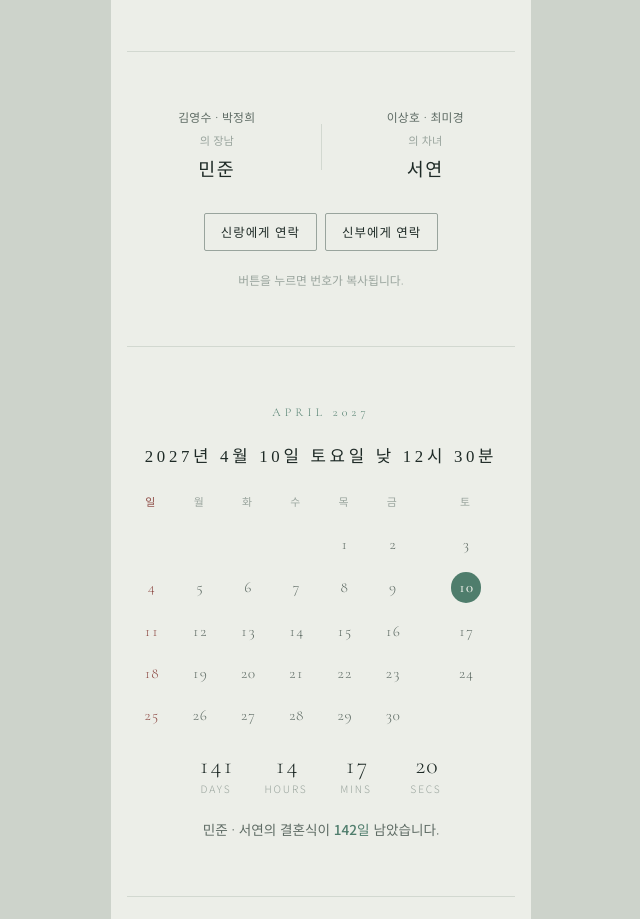
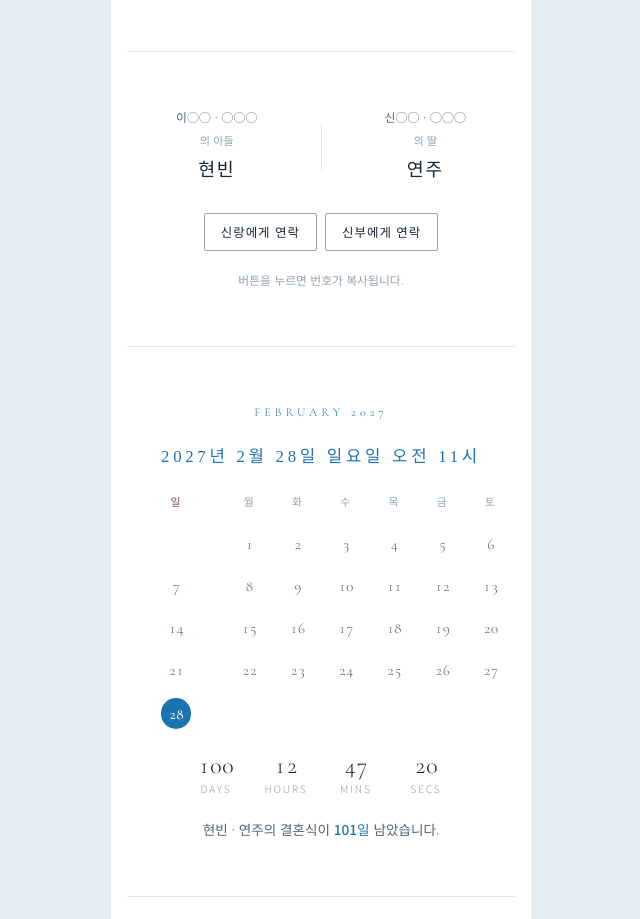
Before and after one commit to lhbbbb/wedding, a plain HTML site: page docs/index.html in a window 1280 px wide. Shown: the part 1213-2132 px from the top of the page, without its empty margins (319-959 px from the left). Drawn offline with nearby package versions, Linux system fonts and the light colour scheme; a web font is replaced by a local one.

Commit message:
흰 배경 + 하늘색 제목으로 변경, 실제 예식 정보 반영
배경을 흰색으로 바꾸면서 단락 제목(eyebrow, h2)을 하늘색으로 묶었다.
#1c74ae 는 흰 바탕에서 5.1:1 로, 작은 제목 글씨가 읽히는 선에서 가장 밝은 톤이다.

이현빈 · 신연주 / 2027.02.28 11:00 / 더컨벤션 송파문정 12F 그랜드볼룸홀.
식장 주소·전화·교통은 공식 홈페이지 기준. 혼주 성함과 계좌는 아직 자리표시.

Co-Authored-By: Claude Opus 5 <noreply@anthropic.com>

```diff
--- a/docs/index.html
+++ b/docs/index.html
@@ -4,13 +4,13 @@
 <meta charset="utf-8">
 <meta name="viewport" content="width=device-width, initial-scale=1, viewport-fit=cover">
 <meta name="robots" content="noindex, nofollow, noarchive">
-<meta name="description" content="김민준 · 이서연 결혼합니다. 2027년 4월 10일 토요일 낮 12시 30분, 그랜드컨벤션 3층 그랜드홀.">
-<meta name="theme-color" content="#eceee8" media="(prefers-color-scheme: light)">
-<meta name="theme-color" content="#19201d" media="(prefers-color-scheme: dark)">
+<meta name="description" content="이현빈 · 신연주 결혼합니다. 2027년 2월 28일 일요일 오전 11시, 더컨벤션 송파문정 12F 그랜드볼룸홀.">
+<meta name="theme-color" content="#ffffff" media="(prefers-color-scheme: light)">
+<meta name="theme-color" content="#151b21" media="(prefers-color-scheme: dark)">
 <meta property="og:type" content="website">
 <meta property="og:site_name" content="모바일 청첩장">
-<meta property="og:title" content="김민준 · 이서연 결혼합니다">
-<meta property="og:description" content="2027년 4월 10일 토요일 낮 12시 30분 · 그랜드컨벤션 3층 그랜드홀">
+<meta property="og:title" content="이현빈 · 신연주 결혼합니다">
+<meta property="og:description" content="2027년 2월 28일 일요일 오전 11시 · 더컨벤션 송파문정 12F 그랜드볼룸홀">
 <meta property="og:url" content="https://lhbbbb.github.io/wedding/">
 <meta name="twitter:card" content="summary_large_image">
 <style>
@@ -24,7 +24,7 @@
   img { max-width: 100%; }
   [hidden] { display: none !important; }
 </style>
-<title>민준 서연 결혼합니다</title>
+<title>현빈 연주 결혼합니다</title>
 <meta name="claude:viewport-fit-sides" content="cover">
 <link rel="preconnect" href="https://fonts.googleapis.com">
 <link rel="preconnect" href="https://fonts.gstatic.com" crossorigin>
@@ -33,15 +33,16 @@
   /* Layout: 420px 세로 한 칸. 청자빛 종이 카드가 먹색 바탕 위에 떠 있고,
      섹션은 얇은 선 하나로만 나뉜다. 가로 요소는 전부 세로로 접힌다. */
   :root {
-    --paper:      #eceee8;   /* 청자 안개가 낀 종이 */
-    --paper-deep: #e0e4dc;   /* 한 겹 들어간 면 */
-    --ground:     #cdd3cb;   /* 카드 뒤 바탕 */
-    --ink:        #1e2a26;   /* 먹 */
-    --ink-soft:   #5e6b64;   /* 작은 글씨 */
-    --ink-faint:  #99a49d;   /* 선, 보조 */
-    --celadon:    #4f7d6c;   /* 청자 강조색 */
+    --paper:      #ffffff;   /* 흰 종이 */
+    --paper-deep: #f2f7fb;   /* 한 겹 들어간 면 */
+    --ground:     #e3edf4;   /* 카드 뒤 바탕 */
+    --ink:        #182532;   /* 먹 — 푸른빛을 살짝 머금은 */
+    --ink-soft:   #566370;   /* 작은 글씨 */
+    --ink-faint:  #93a2ae;   /* 선, 보조 */
+    --sky:        #1c74ae;   /* 단락 제목 — 흰 바탕에서 5.1:1 */
+    --sky-soft:   #8fcdec;   /* 장식용 옅은 하늘 */
     --seal:       #a4403b;   /* 인장 주사 */
-    --rule:       #d2d8d0;
+    --rule:       #dce6ee;
 
     --kr-serif: "Gowun Batang", "Nanum Myeongjo", "Apple SD Gothic Neo", serif;
     --kr-sans:  "Noto Sans KR", "Apple SD Gothic Neo", system-ui, sans-serif;
@@ -50,28 +51,30 @@
   @media (prefers-color-scheme: dark) {
     :root:not([data-theme="light"]) {
       color-scheme: dark;
-      --paper:      #19201d;
-      --paper-deep: #141a18;
-      --ground:     #0d1210;
-      --ink:        #e7ebe5;
-      --ink-soft:   #9aa69e;
-      --ink-faint:  #5e6b64;
-      --celadon:    #8fc0ac;
+      --paper:      #151b21;
+      --paper-deep: #10161b;
+      --ground:     #0b0f13;
+      --ink:        #e6ecf2;
+      --ink-soft:   #9aa7b3;
+      --ink-faint:  #5e6b76;
+      --sky:        #7fc8f0;
+      --sky-soft:   #3e7fa3;
       --seal:       #d4756e;
-      --rule:       #2a332f;
+      --rule:       #273038;
     }
   }
   :root[data-theme="dark"] {
     color-scheme: dark;
-    --paper:      #19201d;
-    --paper-deep: #141a18;
-    --ground:     #0d1210;
-    --ink:        #e7ebe5;
-    --ink-soft:   #9aa69e;
-    --ink-faint:  #5e6b64;
-    --celadon:    #8fc0ac;
+    --paper:      #151b21;
+    --paper-deep: #10161b;
+    --ground:     #0b0f13;
+    --ink:        #e6ecf2;
+    --ink-soft:   #9aa7b3;
+    --ink-faint:  #5e6b76;
+    --sky:        #7fc8f0;
+    --sky-soft:   #3e7fa3;
     --seal:       #d4756e;
-    --rule:       #2a332f;
+    --rule:       #273038;
   }
 
   * { box-sizing: border-box; }
@@ -108,7 +111,7 @@
     font-size: 0.75rem;
     letter-spacing: 0.34em;
     text-transform: uppercase;
-    color: var(--celadon);
+    color: var(--sky);
     margin: 0;
   }
   h2 {
@@ -116,6 +119,7 @@
     font-size: 1.05rem;
     font-weight: 400;
     letter-spacing: 0.22em;
+    color: var(--sky);
     margin: 0;
     text-wrap: balance;
   }
@@ -133,7 +137,7 @@
     max-width: 100%;
     border: 1px solid var(--rule);
     background:
-      radial-gradient(120% 90% at 50% 8%, color-mix(in srgb, var(--celadon) 16%, transparent), transparent 62%),
+      radial-gradient(120% 90% at 50% 8%, color-mix(in srgb, var(--sky-soft) 45%, transparent), transparent 62%),
       var(--paper-deep);
     display: grid;
     place-items: center;
@@ -158,7 +162,7 @@
     font-family: var(--latin);
     font-style: italic;
     font-size: 1.5rem;
-    color: var(--celadon);
+    color: var(--sky);
     padding: 0 0.35em;
     vertical-align: 0.08em;
   }
@@ -228,7 +232,7 @@
     place-items: center;
     width: 2em; height: 2em;
     border-radius: 50%;
-    background: var(--celadon);
+    background: var(--sky);
     color: var(--paper);
     font-weight: 500;
   }
@@ -246,7 +250,7 @@
     font-size: 0.85rem;
     color: var(--ink-soft);
   }
-  .dday b { color: var(--celadon); font-weight: 500; }
+  .dday b { color: var(--sky); font-weight: 500; }
 
   /* ── 갤러리 ───────────────────────────── */
   .gallery {
@@ -296,7 +300,7 @@
   .way { display: grid; grid-template-columns: 58px 1fr; gap: 12px; align-items: start; }
   .way dt {
     font-size: 0.7rem; letter-spacing: 0.1em; color: var(--paper);
-    background: var(--celadon);
+    background: var(--sky);
     border-radius: 2px;
     text-align: center;
     padding: 2px 0;
@@ -319,8 +323,8 @@
     cursor: pointer;
     transition: background .18s, border-color .18s, color .18s;
   }
-  button:hover { border-color: var(--celadon); color: var(--celadon); }
-  button:focus-visible { outline: 2px solid var(--celadon); outline-offset: 2px; }
+  button:hover { border-color: var(--sky); color: var(--sky); }
+  button:focus-visible { outline: 2px solid var(--sky); outline-offset: 2px; }
   .acct-group { width: 100%; display: flex; flex-direction: column; gap: 10px; }
   details {
     border: 1px solid var(--rule);
@@ -405,9 +409,9 @@
   <section class="cover">
     <p class="eyebrow">We're getting married</p>
     <div class="frame" style="margin-top:22px"></div>
-    <p class="cover-names">김민준<span class="amp">&amp;</span>이서연</p>
-    <p class="cover-date">2027 . 04 . 10 &nbsp;SAT&nbsp; 12:30 PM</p>
-    <p class="cover-place">그랜드컨벤션 3층 그랜드홀</p>
+    <p class="cover-names">이현빈<span class="amp">&amp;</span>신연주</p>
+    <p class="cover-date">2027 . 02 . 28 &nbsp;SUN&nbsp; 11:00 AM</p>
+    <p class="cover-place">더컨벤션 송파문정 12F 그랜드볼룸홀</p>
   </section>
 
   <section>
@@ -428,15 +432,15 @@
   <section>
     <div class="parents">
       <div class="side">
-        <span class="elders">김영수 · 박정희</span>
-        <span class="rel">의 장남</span>
-        <span class="child">민준</span>
+        <span class="elders">이◯◯ · ◯◯◯</span>
+        <span class="rel">의 아들</span>
+        <span class="child">현빈</span>
       </div>
       <span class="divider"></span>
       <div class="side">
-        <span class="elders">이상호 · 최미경</span>
-        <span class="rel">의 차녀</span>
-        <span class="child">서연</span>
+        <span class="elders">신◯◯ · ◯◯◯</span>
+        <span class="rel">의 딸</span>
+        <span class="child">연주</span>
       </div>
     </div>
     <div class="btn-row" style="margin-top:8px">
@@ -447,18 +451,18 @@
   </section>
 
   <section>
-    <p class="eyebrow">April 2027</p>
-    <h2>2027년 4월 10일 토요일 낮 12시 30분</h2>
-    <table class="cal" aria-label="2027년 4월 달력">
+    <p class="eyebrow">February 2027</p>
+    <h2>2027년 2월 28일 일요일 오전 11시</h2>
+    <table class="cal" aria-label="2027년 2월 달력">
       <thead>
         <tr><th class="sun">일</th><th>월</th><th>화</th><th>수</th><th>목</th><th>금</th><th>토</th></tr>
       </thead>
       <tbody>
-        <tr><td></td><td></td><td></td><td></td><td>1</td><td>2</td><td>3</td></tr>
-        <tr><td class="sun">4</td><td>5</td><td>6</td><td>7</td><td>8</td><td>9</td><td><span class="day-mark">10</span></td></tr>
-        <tr><td class="sun">11</td><td>12</td><td>13</td><td>14</td><td>15</td><td>16</td><td>17</td></tr>
-        <tr><td class="sun">18</td><td>19</td><td>20</td><td>21</td><td>22</td><td>23</td><td>24</td></tr>
-        <tr><td class="sun">25</td><td>26</td><td>27</td><td>28</td><td>29</td><td>30</td><td></td></tr>
+        <tr><td></td><td>1</td><td>2</td><td>3</td><td>4</td><td>5</td><td>6</td></tr>
+        <tr><td class="sun">7</td><td>8</td><td>9</td><td>10</td><td>11</td><td>12</td><td>13</td></tr>
+        <tr><td class="sun">14</td><td>15</td><td>16</td><td>17</td><td>18</td><td>19</td><td>20</td></tr>
+        <tr><td class="sun">21</td><td>22</td><td>23</td><td>24</td><td>25</td><td>26</td><td>27</td></tr>
+        <tr><td><span class="day-mark">28</span></td><td></td><td></td><td></td><td></td><td></td><td></td></tr>
       </tbody>
     </table>
     <div class="countdown" id="countdown" aria-hidden="true">
@@ -467,7 +471,7 @@
       <div><span class="n" id="cd-m">—</span><span class="l">MINS</span></div>
       <div><span class="n" id="cd-s">—</span><span class="l">SECS</span></div>
     </div>
-    <p class="dday" id="dday">민준 · 서연의 결혼식이 <b>142일</b> 남았습니다.</p>
+    <p class="dday" id="dday">현빈 · 연주의 결혼식이 <b>101일</b> 남았습니다.</p>
   </section>
 
   <section>
@@ -480,18 +484,18 @@
 
   <section>
     <p class="eyebrow">Location</p>
-    <p class="venue-name">그랜드컨벤션 3층 그랜드홀</p>
-    <p class="addr">서울특별시 강남구 테헤란로 123<br>02-1234-5678</p>
+    <p class="venue-name">더컨벤션 송파문정 12F 그랜드볼룸홀</p>
+    <p class="addr">서울특별시 송파구 송파대로 155 (NH송파농협)<br>02-6418-5000</p>
     <div class="map"><span class="pin"></span><span class="cap">지도 자리 — 카카오맵 / 네이버지도 연동</span></div>
     <div class="btn-row">
-      <button type="button" data-copy="서울특별시 강남구 테헤란로 123 그랜드컨벤션" data-label="주소">주소 복사</button>
-      <button type="button" data-copy="02-1234-5678" data-label="예식장 전화번호">예식장 전화</button>
+      <button type="button" data-copy="서울특별시 송파구 송파대로 155 더컨벤션 송파문정" data-label="주소">주소 복사</button>
+      <button type="button" data-copy="02-6418-5000" data-label="예식장 전화번호">예식장 전화</button>
     </div>
     <dl class="ways">
-      <div class="way"><dt>지하철</dt><dd>2호선 역삼역 3번 출구에서 도보 5분</dd></div>
-      <div class="way"><dt>버스</dt><dd>간선 146, 341 · 지선 4412 — 역삼역 정류장 하차</dd></div>
-      <div class="way"><dt>주차</dt><dd>건물 지하 1~4층, 2시간 무료. 안내 데스크에서 주차권을 받아 주세요.</dd></div>
-      <div class="way"><dt>식사</dt><dd>예식 후 같은 층 연회장에서 뷔페로 모십니다.</dd></div>
+      <div class="way"><dt>지하철</dt><dd>8호선 문정역 3번 출구에서 도보 5분</dd></div>
+      <div class="way"><dt>버스</dt><dd>간선 302, 303, 333, 345 · 지선 3322, 3420 — 문정역 하차</dd></div>
+      <div class="way"><dt>주차</dt><dd>건물 주차장 800대 이상 이용 가능. 무료 주차 시간은 확인 후 안내드립니다.</dd></div>
+      <div class="way"><dt>식사</dt><dd>예식 후 연회장에서 뷔페로 모십니다.</dd></div>
     </dl>
   </section>
 
@@ -504,12 +508,12 @@
         <summary><span>신랑 측</span></summary>
         <div class="acct-list">
           <div class="acct">
-            <span><span class="who">신랑 김민준</span><br><span class="no">국민 123456-01-123456</span></span>
-            <button type="button" data-copy="국민 123456-01-123456 김민준" data-label="계좌번호">복사</button>
+            <span><span class="who">신랑 이현빈</span><br><span class="no">국민 123456-01-123456</span></span>
+            <button type="button" data-copy="국민 123456-01-123456 이현빈" data-label="계좌번호">복사</button>
           </div>
           <div class="acct">
-            <span><span class="who">아버지 김영수</span><br><span class="no">신한 110-234-567890</span></span>
-            <button type="button" data-copy="신한 110-234-567890 김영수" data-label="계좌번호">복사</button>
+            <span><span class="who">아버지 이◯◯</span><br><span class="no">신한 110-234-567890</span></span>
+            <button type="button" data-copy="신한 110-234-567890 이◯◯" data-label="계좌번호">복사</button>
           </div>
         </div>
       </details>
@@ -517,12 +521,12 @@
         <summary><span>신부 측</span></summary>
         <div class="acct-list">
           <div class="acct">
-            <span><span class="who">신부 이서연</span><br><span class="no">카카오뱅크 3333-01-1234567</span></span>
-            <button type="button" data-copy="카카오뱅크 3333-01-1234567 이서연" data-label="계좌번호">복사</button>
+            <span><span class="who">신부 신연주</span><br><span class="no">카카오뱅크 3333-01-1234567</span></span>
+            <button type="button" data-copy="카카오뱅크 3333-01-1234567 신연주" data-label="계좌번호">복사</button>
           </div>
           <div class="acct">
-            <span><span class="who">어머니 최미경</span><br><span class="no">우리 1002-345-678901</span></span>
-            <button type="button" data-copy="우리 1002-345-678901 최미경" data-label="계좌번호">복사</button>
+            <span><span class="who">어머니 ◯◯◯</span><br><span class="no">우리 1002-345-678901</span></span>
+            <button type="button" data-copy="우리 1002-345-678901 ◯◯◯" data-label="계좌번호">복사</button>
           </div>
         </div>
       </details>
@@ -530,7 +534,7 @@
   </section>
 
   <section>
-    <span class="seal-mark">민준<br>서연</span>
+    <span class="seal-mark">현빈<br>연주</span>
     <p class="note">화환은 정중히 사양합니다.<br>오시는 마음만으로 충분합니다.</p>
     <div class="btn-row" style="margin-top:6px">
       <button type="button" id="share">청첩장 링크 복사</button>
@@ -546,7 +550,7 @@
 
 <script>
 (function () {
-  var WEDDING = new Date("2027-04-10T12:30:00+09:00");
+  var WEDDING = new Date("2027-02-28T11:00:00+09:00");
   var toast = document.getElementById("toast"), timer;
 
   function say(msg) {
@@ -586,7 +590,7 @@
   share.addEventListener("click", function () {
     var url = location.href;
     if (navigator.share) {
-      navigator.share({ title: "김민준 ♥ 이서연 결혼합니다", url: url }).catch(function () { copy(url, "링크"); });
+      navigator.share({ title: "이현빈 ♥ 신연주 결혼합니다", url: url }).catch(function () { copy(url, "링크"); });
     } else {
       copy(url, "링크");
     }
@@ -604,8 +608,8 @@
     document.getElementById("cd-s").textContent = pad(s % 60);
     var days = Math.ceil(s / 86400);
     document.getElementById("dday").innerHTML = past
-      ? "민준 · 서연의 결혼식 날입니다. 함께해 주셔서 감사합니다."
-      : "민준 · 서연의 결혼식이 <b>" + days + "일</b> 남았습니다.";
+      ? "현빈 · 연주의 결혼식 날입니다. 함께해 주셔서 감사합니다."
+      : "현빈 · 연주의 결혼식이 <b>" + days + "일</b> 남았습니다.";
   }
   tick();
   setInterval(tick, 1000);
```
Also changed, not shown: invitation.html (+76 -72 lines), qr.html (+4 -4 lines), 1 other file.
